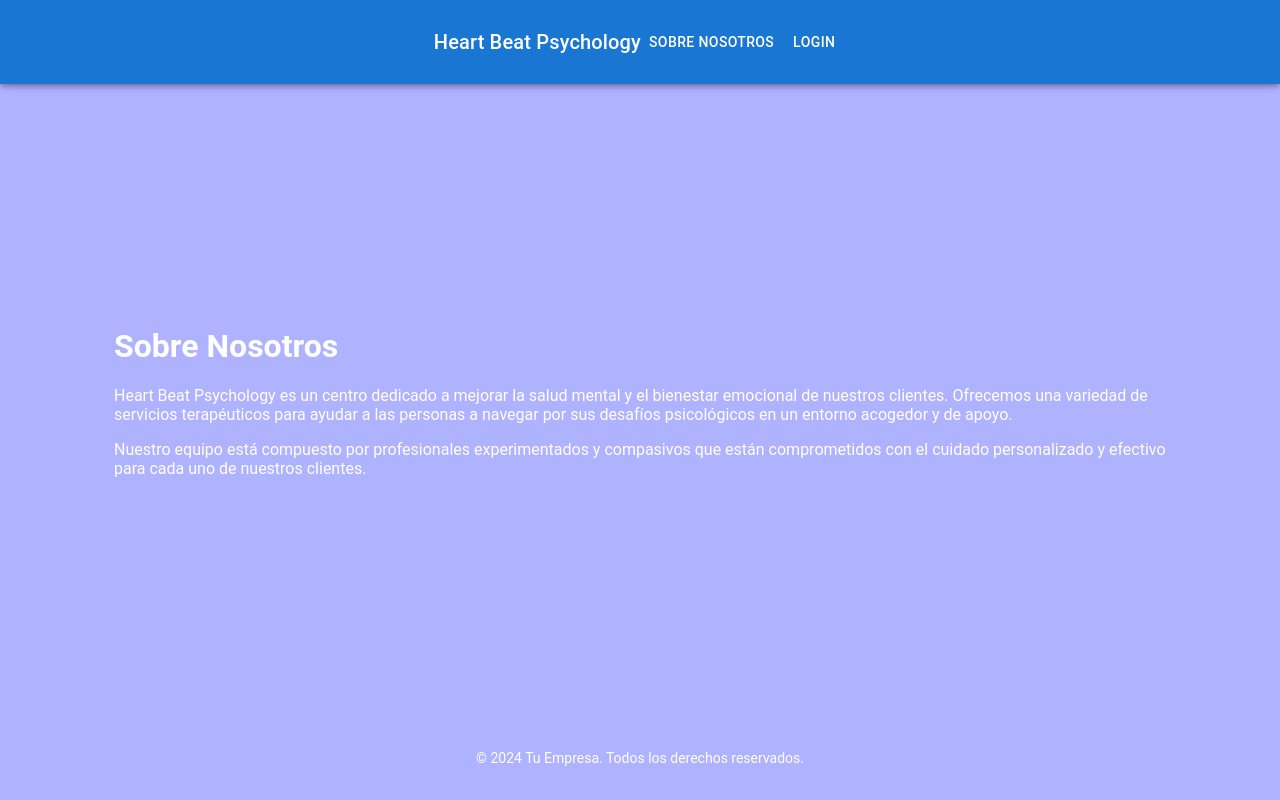
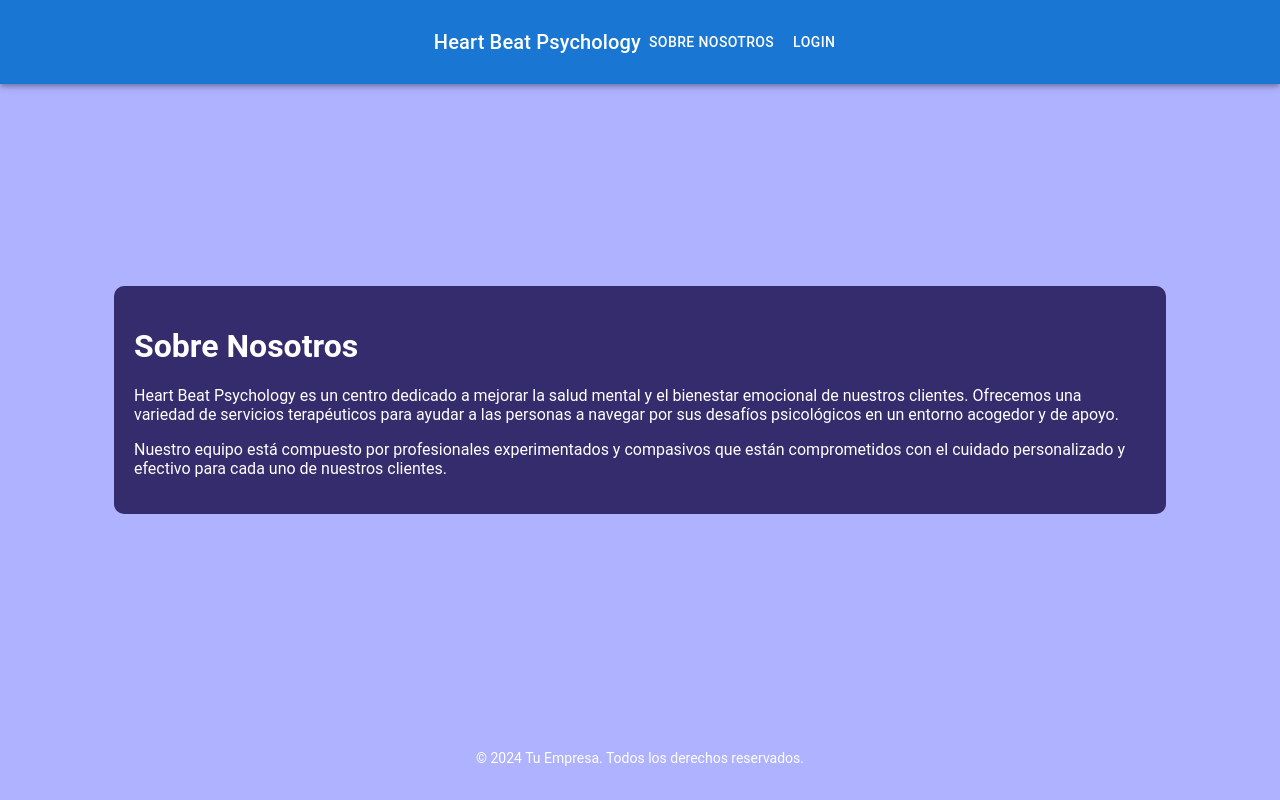
Before and after one commit to kathe109/HeartBeatPsychology2, a React (Create React App) app in the folder heartbeat/: page /about in a window 1280 px wide. Built offline with nearby package versions, Linux system fonts and the light colour scheme.

Commit message:
commit diez

```diff
--- a/heartbeat/src/pages/About.jsx
+++ b/heartbeat/src/pages/About.jsx
@@ -4,7 +4,7 @@ import React from 'react';
 
 const About = () => {
     return (
-        <div className='about'>
+        <div style={{backgroundColor: '#342c6d', padding: '20px', borderRadius: '10px'}} className='about'>
             <h1>Sobre Nosotros</h1>
             <p>
                 Heart Beat Psychology es un centro dedicado a mejorar la salud mental
```
